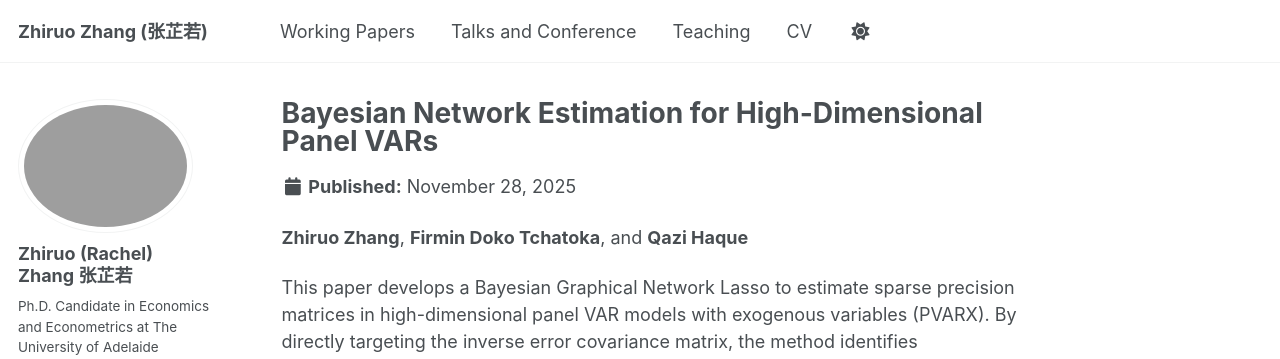
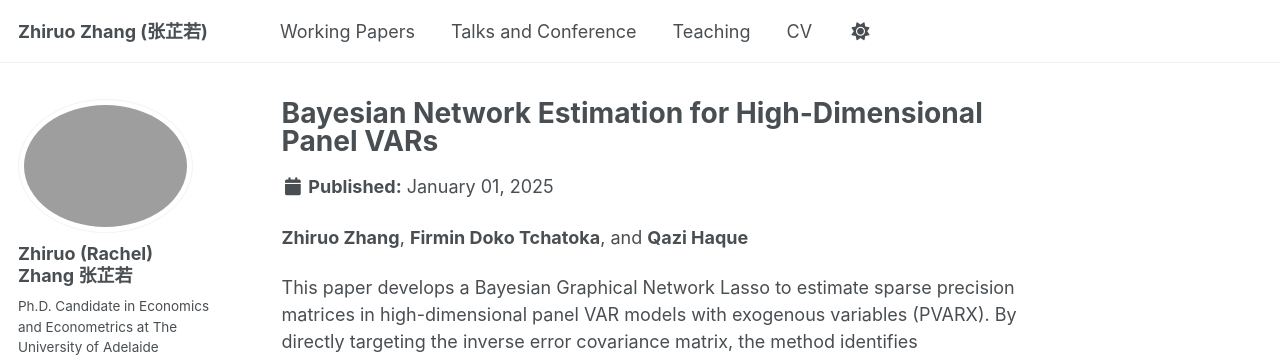
Before and after one commit to zhiruozzr/zhiruozzr.github.io, a Jekyll site: the page built from _publications/bayesian-network-estimation-panel-vars.md, in a window 1280 px wide and 1232 px high. Shown: the top 359 px of the window. Built offline with Jekyll 4.4.1, drawn with Linux system fonts in a browser that asks for light colours; some web fonts are replaced; a script that is not in the unit is left out.

Commit message:
Update bayesian-network-estimation-panel-vars.md

```diff
--- a/_publications/bayesian-network-estimation-panel-vars.md
+++ b/_publications/bayesian-network-estimation-panel-vars.md
@@ -4,6 +4,8 @@
 category: manuscripts
 permalink: /publication/bayesian-network-estimation-panel-vars/
 authors: "Zhiruo Zhang, Firmin Doko Tchatoka, and Qazi Haque"
+status: "Working Paper"
+date: 2025-01-01
 ---
 
 **Zhiruo Zhang**, **Firmin Doko Tchatoka**, and **Qazi Haque**
```
